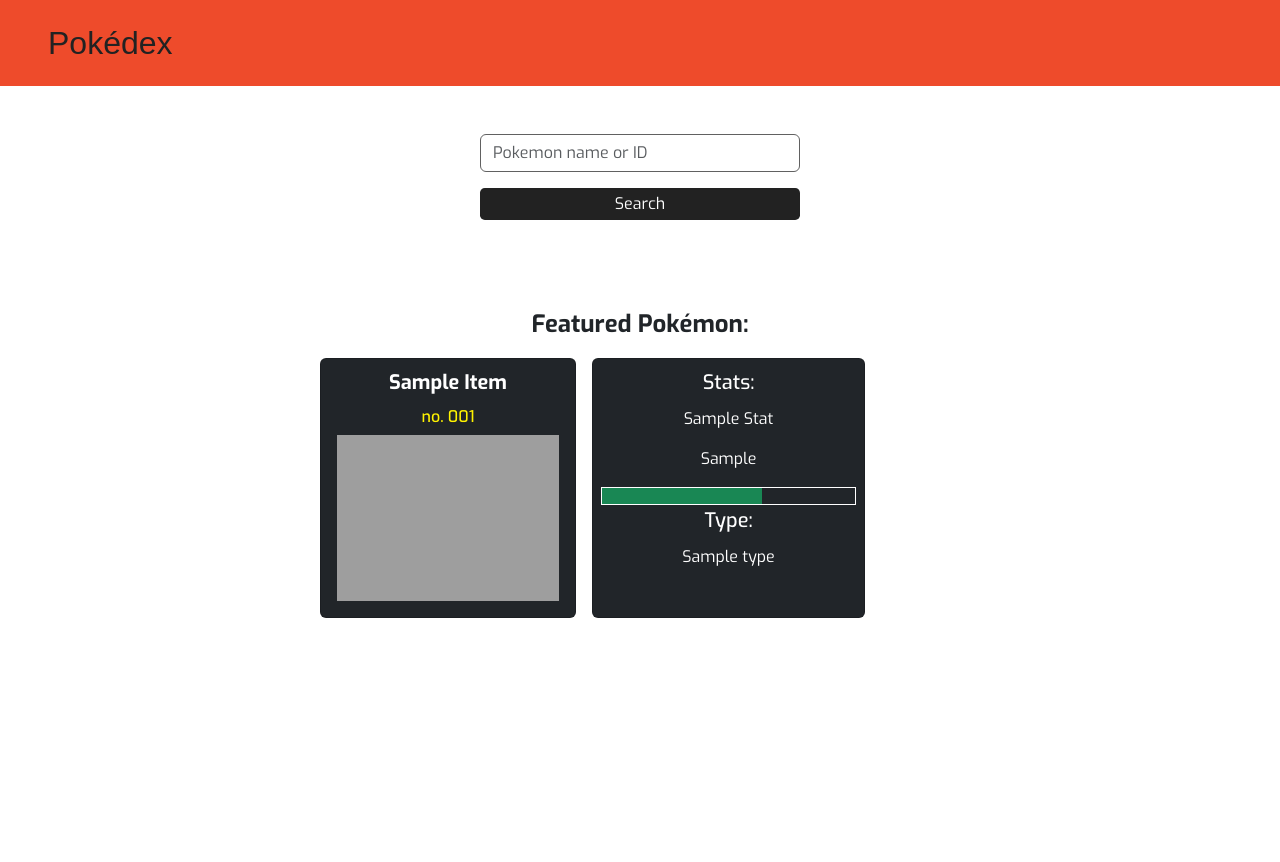
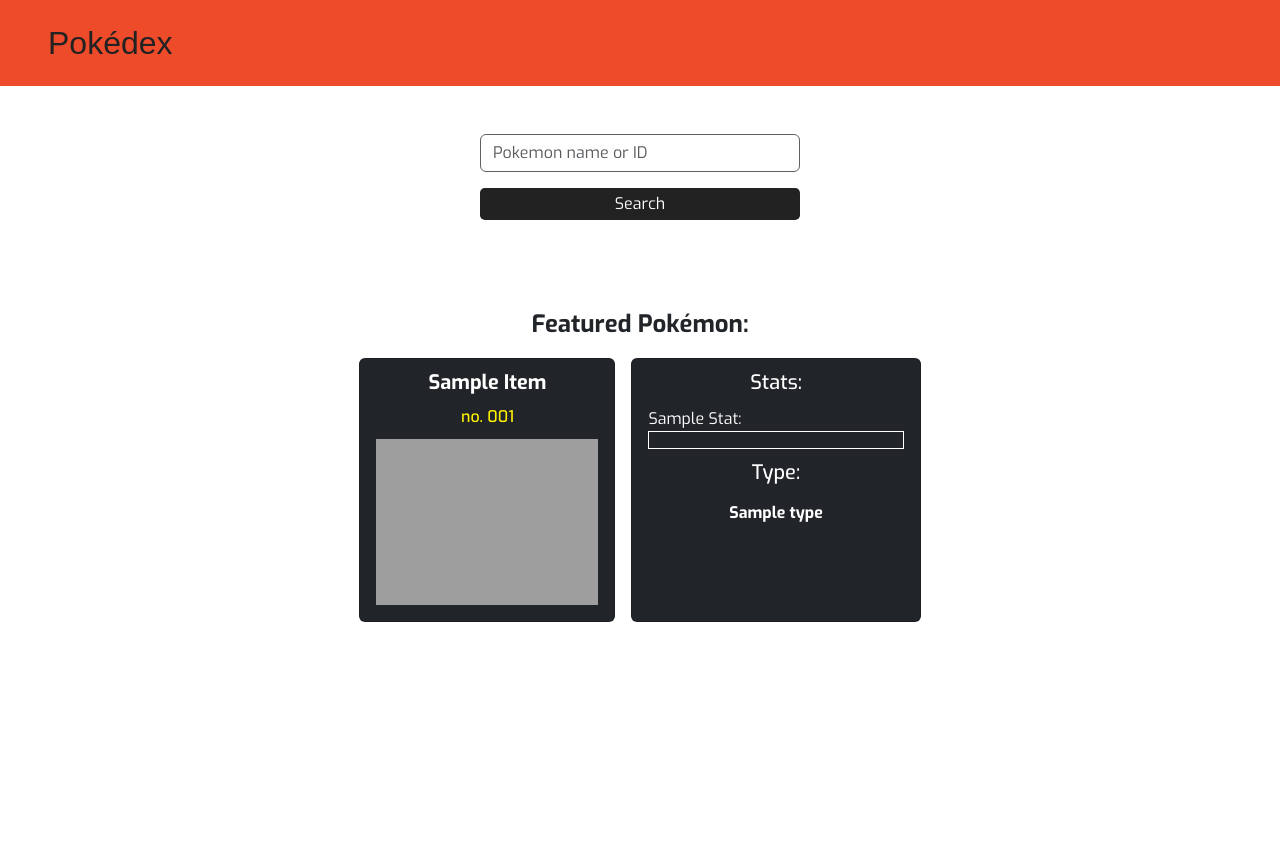
Before and after one commit to dlanx6/pokedex-app-flask, a Flask app: page / in a window 1280 px wide. Shown: the top 862 px of the page. Run offline with Flask 3, Linux system fonts and the light colour scheme; one stand-in notice (Sample message) is shown; a database or web service that is not in the repository returns one stand-in record (values such as "Sample title"); data that the repository does not hold is empty; some web fonts are replaced; grey boxes are pictures that could not be loaded.

Commit message:
Added pokemon types designs

```diff
--- a/templates/index.html
+++ b/templates/index.html
@@ -11,13 +11,13 @@
             <button class="button p-1" type="submit">Search</button>
             {% if get_flashed_messages() %}
                 <div class="flash-message fw-bold p-1 text-center" role="alert">
-                    {{ get_flashed_messages() | join(" ") }}
+                    {{ get_flashed_messages()[0] }}
                 </div>
             {% endif %}
         </form>
     </div>
     <h4 class="top-margin position-absolute mb-4 fw-bold text-center">Featured Pokémon:</h4>
-    <div class="top-margin position-absolute info-container d-flex gap-3">
+    <div class="top-margin position-absolute info-container d-flex justify-content-center gap-3">
         <div class="box-size card pt-2 pb-3 px-3 text-white bg-dark text-center">
             <div>
                 {% if id|int < 10 %}
@@ -32,26 +32,25 @@
                 {% endif %}
             </div>
             <div>
-                <img class="w-100" src="/static/sprites/sprites/pokemon/other/official-artwork/{{ id }}.png" alt="{{ name }}">
+                <img class="w-100 mt-1" src="/static/sprites/sprites/pokemon/other/official-artwork/{{ id }}.png" alt="{{ name }}">
             </div>
         </div>
-        <div class="card p-2 text-white bg-dark text-center">
+        <div class="card pt-2 pb-3 px-3 text-white bg-dark">
             <div>
-                <h5 class="p-1">Stats:</h5>
+                <h5 class="p-1 text-center">Stats:</h5>
                 {% for stat in stats %}
-                    <p>{{ stat.stat.name | replace("-", " ") | title() }}</p>
-                    <p>{{ stat.base_stat }}</p>
-                    <div class="stats-bar-border">
-                        <div class="stats-bar bg-success" style="width: {{ (stat.base_stat / 16)|float }}rem;"></div>
+                    <p class="m-0">{{ stat.stat.name | replace("-", " ") | title() }}:</p>
+                    <div class="stats-bar-border mb-2">
+                        <div class="stats-bar green-color" style="--bar-width: {{ (stat.base_stat / 16)|float }}rem;"></div>
                     </div>
                 {% endfor %}
             </div>
-            <div>
+            <div class="text-center">
                 <h5 class="p-1">Type:</h5>
-                <div class="text-center">
-                {% for type in types %}
-                    <p class="d-inline px-3 py-1 ">{{ type.type.name | capitalize() }}</p>
-                {% endfor %}
+                <div class="d-flex justify-content-center gap-3">
+                    {% for type in types %}
+                        <p class="pokemon-type fw-bold px-3 py-1 m-0">{{ type.type.name | capitalize() }}</p>
+                    {% endfor %}
                 </div>
             </div>
         </div>
```
Also changed, not shown: templates/search.html (+12 -13 lines).
